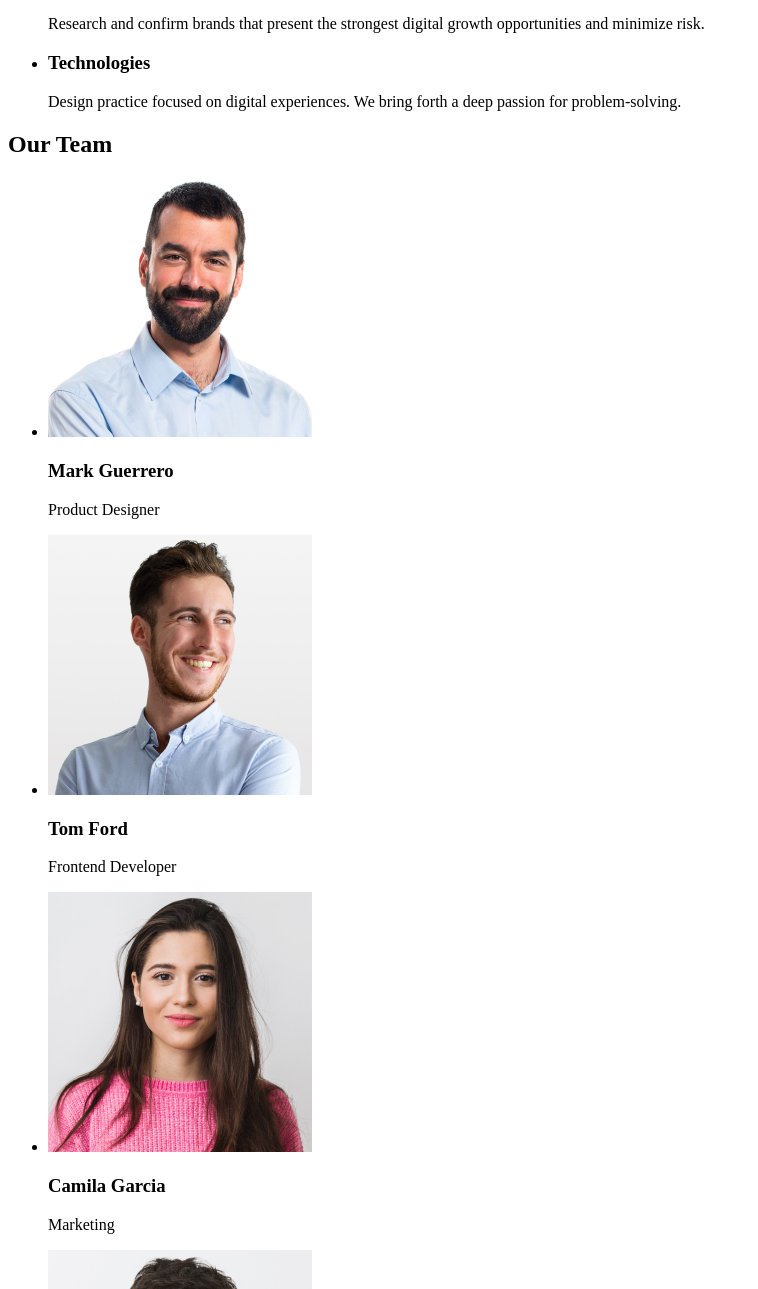
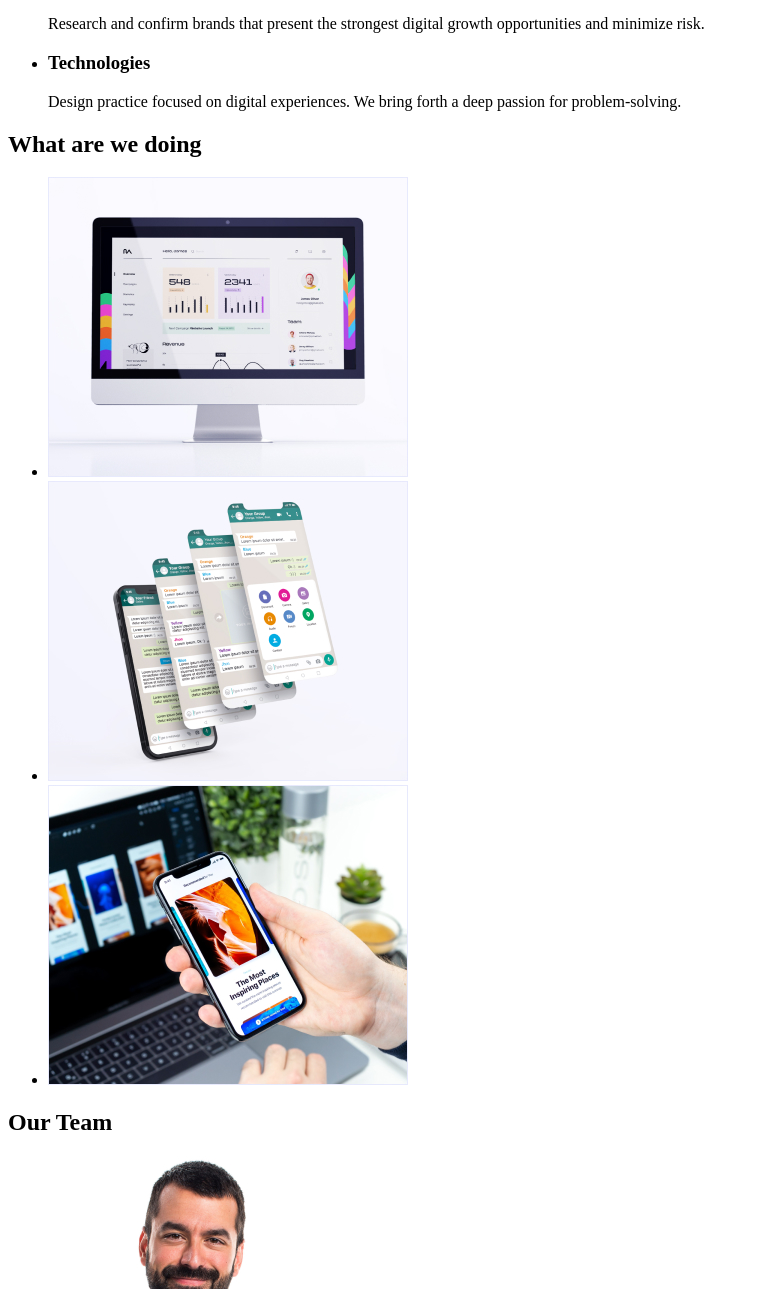
Before and after one commit to bahacan112/goit-markup-hw-01, a plain HTML site: page index.html in a window 1280 px wide. Shown: the part 483-1772 px from the top of the page, without its empty margins (0-758 px from the left). Drawn offline with Linux system fonts and the light colour scheme.

Commit message:
finished

```diff
--- a/index.html
+++ b/index.html
@@ -64,7 +64,14 @@
                     </p>
                 </li>
             </ul>
-
+            <h2>What are we doing</h2>
+            <ul>
+                <li><img src="./images/services-1.jpg" alt="services1"></li>
+                <li><img src="./images/services-2.jpg" alt="services2"></li>
+                <li>
+                    <img src="./images/services-3.jpg" alt="services3">
+                </li>
+            </ul>
         </section>
         <section>
             <h2>Our Team</h2>
```
